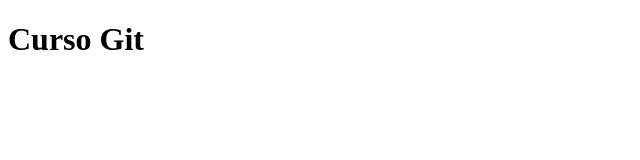
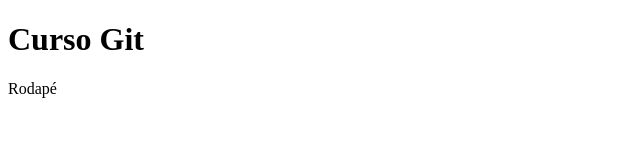
Before and after one commit to jnobrega/curso-git, a plain HTML site: page index.html in a window 1280 px wide. Shown: the full height of the page, 0-640 px from the left. Drawn offline with Linux system fonts and the light colour scheme.

Commit message:
adicionado footer

```diff
--- a/index.html
+++ b/index.html
@@ -7,5 +7,8 @@
 </head>
 <body>
 	<h1>Curso Git</h1>
+	<footer>
+		Rodapé
+	</footer>
 </body>
 </html>
```
